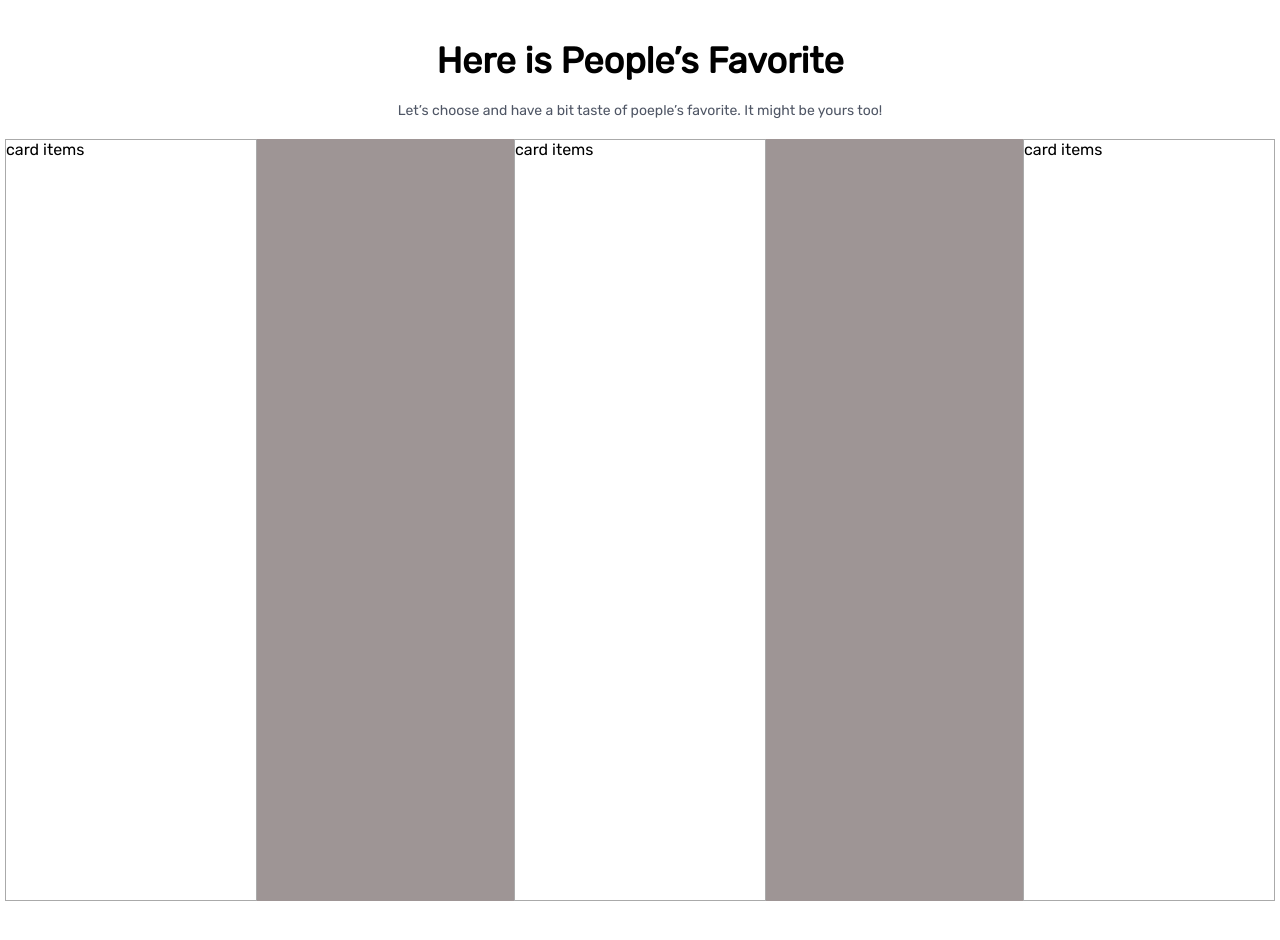
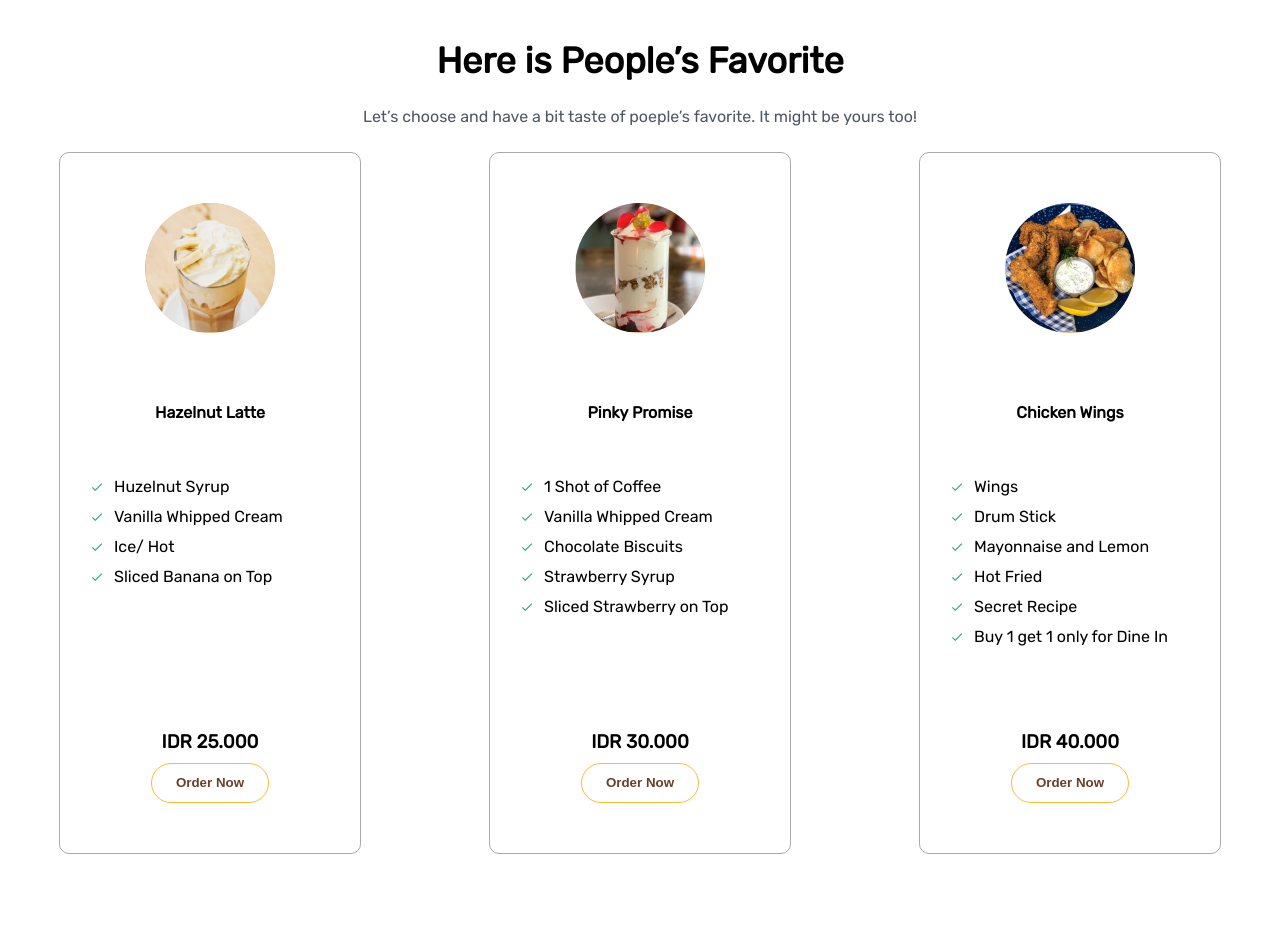
Before and after one commit to ekaadwar/b22-htmlcss-coffee, a website: page index.html in a window 1280 px wide. Shown: the part 1380-2320 px from the top of the page. After the commit the page ends 2284 px from the top, so only its background shows below. Drawn offline with Linux system fonts and the light colour scheme.

Commit message:
finish the favorite section in home page

```diff
--- a/css/desktopMd.css
+++ b/css/desktopMd.css
@@ -1,6 +1,10 @@
 @media (min-width: 1024px) {
 	h2{
 		font-size: 36px;
+	}
+
+	p{
+		font-size: 16px;
 	}
 
 	.container {
--- a/css/styles.css
+++ b/css/styles.css
@@ -31,13 +31,13 @@ section.advantages {
   background-color: white;
 }
 
-section.advantages li {
-  align-items: center;
+section li {
+  align-items: flex-start;
   display: flex;
   flex-direction: row;
 }
 
-section.advantages p {
+section p {
   line-height: 30px;
 }
 
@@ -46,14 +46,15 @@ section.advantages .explain {
   margin-top: 20px;
 }
 
-section.advantages .image{
+section.advantages .image {
   max-width: 575px;
 }
 
-section.advantages ul li .material-icons {
+section ul li .material-icons {
   color: #2fab73;
   font-size: 14px;
   margin-right: 10px;
+	padding-top: 8px;
 }
 
 section.advantages .wrapper-data {
@@ -66,22 +67,27 @@ section.advantages .wrapper {
 }
 
 /* ---- */
-section.favorites{
+section.favorites {
   padding-top: 50px;
   padding-bottom: 50px;
 }
 
-section.favorites h2, section.favorites p{
+section.favorites h2,
+section.favorites p {
   text-align: center;
 }
 
-section.favorites p{
+section.favorites p.subtitle {
   margin-top: 20px;
   margin-bottom: 20px;
 }
 
-section.favorites .card{
-	background-color: blueviolet;
+section.favorites button{
+	margin-top: 10px;
+}
+
+section.favorites .card {
+  /* background-color: blueviolet; */
   width: 100%;
   overflow-x: scroll;
 }
@@ -90,26 +96,73 @@ section.favorites .card::-webkit-scrollbar {
   width: 0;
 }
 
-section.favorites .card-items{
+section.favorites .card-wrapper {
+  display: flex;
+  flex-direction: row;
+  justify-content: space-around;
+  min-width: 800px;
+  width: 100%;
+  /* background-color: rgb(158, 149, 149); */
+}
+
+section.favorites .card-items {
   background-color: white;
   border: 1px solid #aaa;
-	width: 250px;
-	height: 760px;
-	display: inline-block;
+  width: 300px;
+  height: 600px;
+  display: flex;
+  flex-direction: column;
+  border-radius: 10px;
+  padding-top: 50px;
+  padding-bottom: 50px;
+  align-items: center;
 }
 
-section.favorites .card-wrapper{
-	display:flex;
-	flex-direction: row;
-	justify-content: space-between;
-	min-width : 800px;
-	width: 100%;
-	background-color: rgb(158, 149, 149);
+section.favorites .card-items.mid {
+  margin-left: 20px;
+  margin-right: 20px;
 }
 
 section.first {
   margin-top: 50px;
 }
+
+section.favorites .image {
+  width: 130px;
+  height: 130px;
+  border-radius: 65px;
+  background-color: burlywood;
+  overflow: hidden;
+  display: flex;
+  flex-direction: row;
+  align-items: center;
+  justify-content: center;
+}
+
+section.favorites .data {
+  flex: 1;
+  width: 100%;
+  padding-right: 30px;
+  padding-left: 30px;
+  box-sizing: border-box;
+	margin-top: 70px;
+}
+
+section.favorites .data h4{
+	margin-bottom: 50px;
+	text-align: center;
+}
+
+section.favorites .data p{
+	text-align: left;
+}
+
+section.favorites .order {
+	display: flex;
+	flex-direction: column;
+	align-items: center;
+}
+
 /* /---- */
 
 section.jumbotron {
@@ -184,6 +237,16 @@ ul {
 .btn-c-yellow:active {
   background-color: #6a4029;
   color: #fff;
+}
+
+.btn-c-white {
+  background-color: white;
+  border: 1px solid #ffba33;
+  color: #6a4029;
+}
+
+.btn-c-white:active {
+  background-color: #ffba33;
 }
 
 .btn-rad-full {
--- a/css/tablet.css
+++ b/css/tablet.css
@@ -6,6 +6,8 @@
 	section.first{
 		margin-top: 70px;
 	}
+
+
 
 	.container {
 		max-width: 768px;
--- a/index.html
+++ b/index.html
@@ -32,7 +32,7 @@
 	</head>
 	<body>
 		<div class="font-rubik">
-			<nav class="font-rubik">
+			<nav>
 				<div class="container">
 					<div class="nav-content">
 						<div class="logo">
@@ -192,15 +192,122 @@
 			<section class="favorites">
 				<div class="container">
 					<h2>Here is People’s Favorite</h2>
-					<p class="text-secondary">
+					<p class="subtitle text-secondary">
 						Let’s choose and have a bit taste of poeple’s favorite. It might be
 						yours too!
 					</p>
 					<div class="card">
 						<div class="card-wrapper">
-							<div class="card-items">card items</div>
-							<div class="card-items">card items</div>
-							<div class="card-items">card items</div>
+							<div class="card-items">
+								<div class="image">
+									<img src="./img/hazelnutLatte.png" alt="Hazelnut Latte">
+								</div>
+								<div class="data">
+									<h4>Hazelnut Latte</h4>
+									<ul>
+										<li>
+											<span class="material-icons">done</span>
+											<p>Huzelnut Syrup</p>
+										</li>
+										<li>
+											<span class="material-icons">done</span>
+											<p>Vanilla Whipped Cream</p>
+										</li>
+										<li>
+											<span class="material-icons">done</span>
+											<p>Ice/ Hot</p>
+										</li>
+										<li>
+											<span class="material-icons">done</span>
+											<p>Sliced Banana on Top</p>
+										</li>
+									</ul>
+								</div>
+								<div class="order">
+									<h3>IDR 25.000</h3>
+									<button class="btn w-auto btn-rad-full btn-c-white">
+										Order Now
+									</button>
+								</div>
+							</div>
+
+							<div class="card-items mid">
+								<div class="image">
+									<img src="./img/pinkyPromise.png" alt="Pinky Promise">
+								</div>
+								<div class="data">
+									<h4>Pinky Promise</h4>
+									<ul>
+										<li>
+											<span class="material-icons">done</span>
+											<p>1 Shot of Coffee</p>
+										</li>
+										<li>
+											<span class="material-icons">done</span>
+											<p>Vanilla Whipped Cream</p>
+										</li>
+										<li>
+											<span class="material-icons">done</span>
+											<p>Chocolate Biscuits</p>
+										</li>
+										<li>
+											<span class="material-icons">done</span>
+											<p>Strawberry Syrup</p>
+										</li>
+										<li>
+											<span class="material-icons">done</span>
+											<p>Sliced Strawberry on Top</p>
+										</li>
+									</ul>
+								</div>
+								<div class="order">
+									<h3>IDR 30.000</h3>
+									<button class="btn w-auto btn-rad-full btn-c-white">
+										Order Now
+									</button>
+								</div>
+							</div>
+
+							<div class="card-items">
+								<div class="image">
+									<img src="./img/chickenWing.png" alt="Chicken Wing">
+								</div>
+								<div class="data">
+									<h4>Chicken Wings</h4>
+									<ul>
+										<li>
+											<span class="material-icons">done</span>
+											<p>Wings</p>
+										</li>
+										<li>
+											<span class="material-icons">done</span>
+											<p>Drum Stick</p>
+										</li>
+										<li>
+											<span class="material-icons">done</span>
+											<p>Mayonnaise and Lemon</p>
+										</li>
+										<li>
+											<span class="material-icons">done</span>
+											<p>Hot Fried</p>
+										</li>
+										<li>
+											<span class="material-icons">done</span>
+											<p>Secret Recipe</p>
+										</li>
+										<li>
+											<span class="material-icons">done</span>
+											<p>Buy 1 get 1 only for Dine In</p>
+										</li>
+									</ul>
+								</div>
+								<div class="order">
+									<h3>IDR 40.000</h3>
+									<button class="btn w-auto btn-rad-full btn-c-white">
+										Order Now
+									</button>
+								</div>
+							</div>
 						</div>
 					</div>
 				</div>
```
Lines whose indentation alone changed are shown as unchanged.
